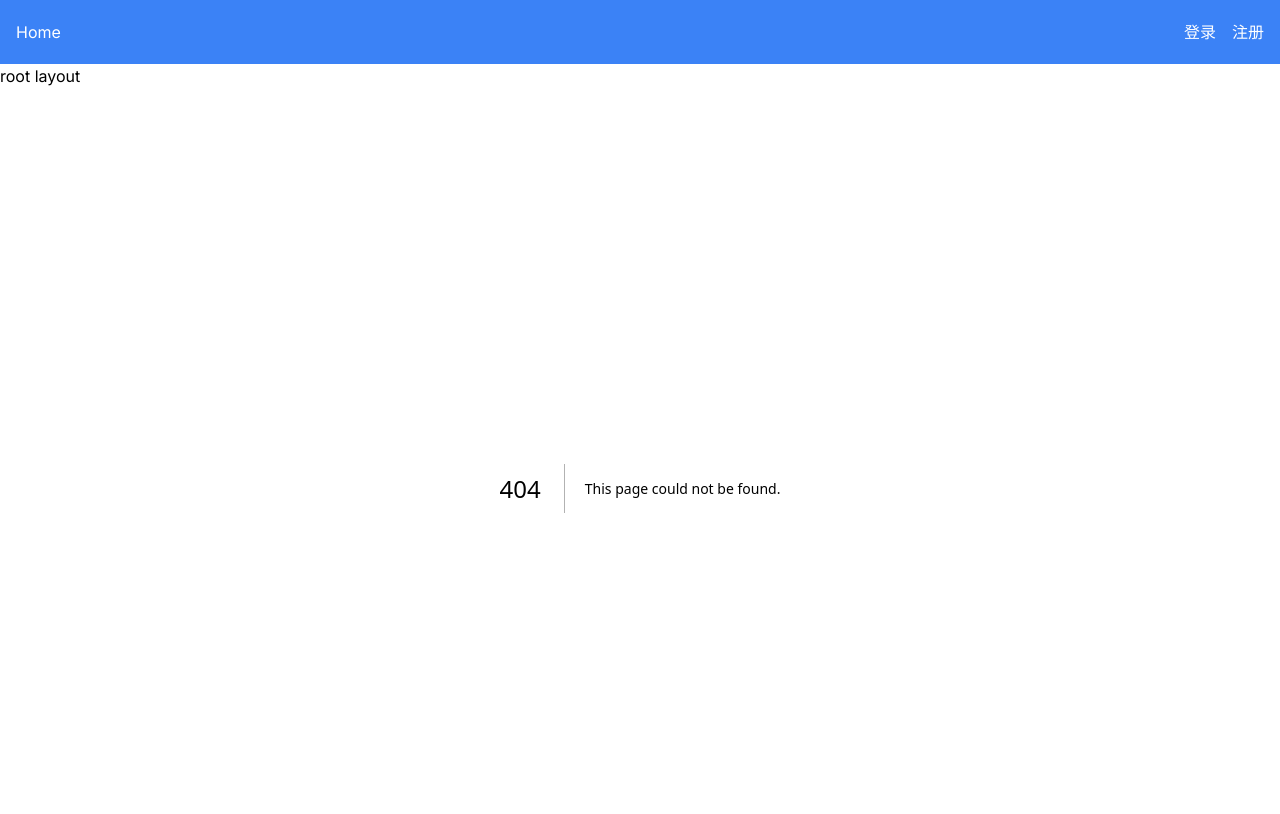
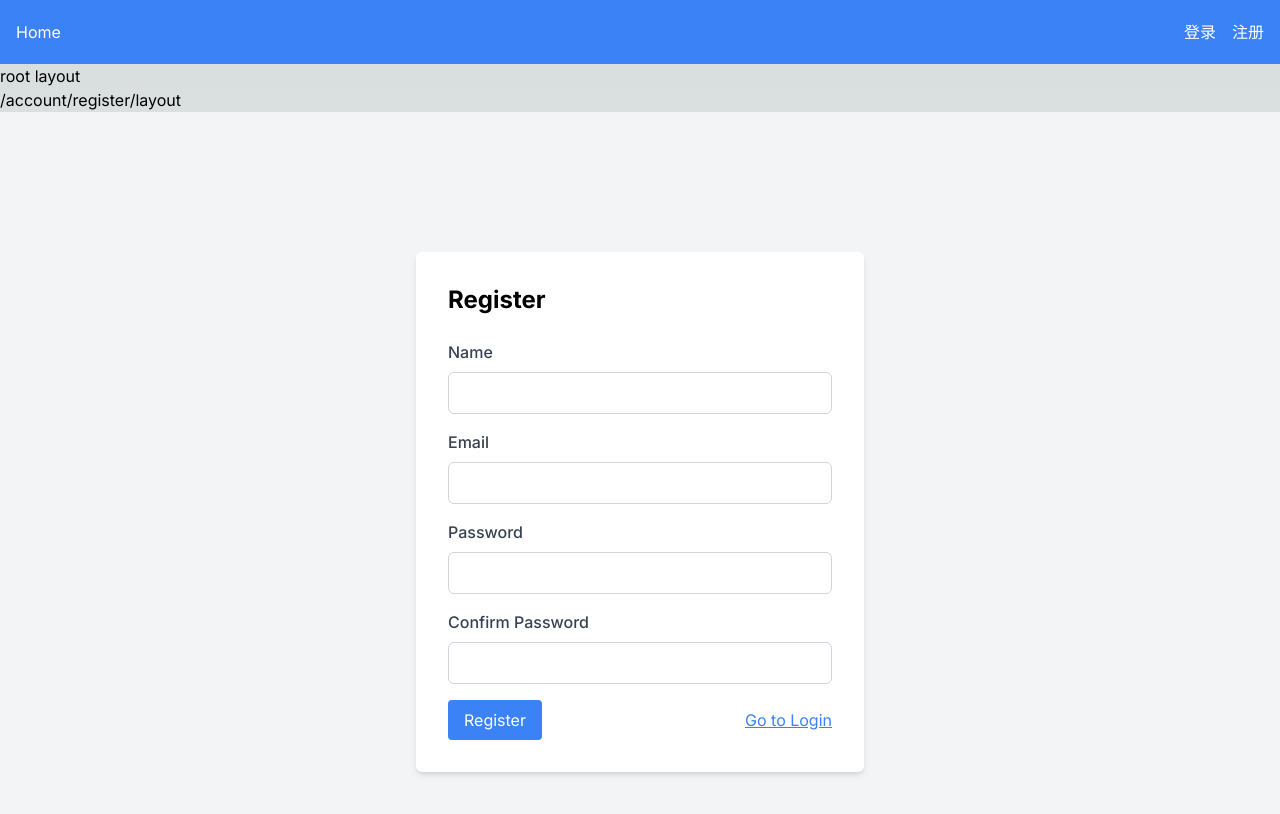
Before and after one commit to maxyou/nextjs14-starter, a Next.js app: page /pages/account/register in a window 1280 px wide. Before the commit this address had no page. Shown: the top 814 px of the page. Built offline with nearby package versions, Linux system fonts and the light colour scheme.

Commit message:
copy register page from starter v13

```diff
--- /dev/null
+++ b/src/app/pages/account/register/PageClient.tsx
@@ -0,0 +1,23 @@
+'use client'
+
+import React from 'react';
+import Register from './Register'
+
+
+const ClientPage: React.FC = () => {
+
+    return (
+        <div>
+                <div>
+
+                    {/* <p>ClientPage</p>
+                    {
+                        jwtUser && JSON.stringify({ jwtUser })
+                    } */}
+                    <Register />
+                </div>
+        </div>
+    )
+}
+
+export default ClientPage
--- /dev/null
+++ b/src/app/pages/account/register/Register.tsx
@@ -0,0 +1,155 @@
+import React, { useState, useEffect } from 'react';
+import { useRouter } from 'next/navigation';
+import ReactModal from 'react-modal';
+import Link from "next/link";
+import User from '../../../models/User';
+import { serverActionfetchUsers, serverActionAddUser, serverActionUpdateUser, serverActionDeleteUser } from './serverAction';
+
+// ReactModal.setAppElement('#__next'); // To prevent screen readers from focusing on background content
+
+const Register = () => {
+
+  const router = useRouter();
+
+  const [name, setName] = useState('');
+  const [email, setEmail] = useState('');
+  const [password, setPassword] = useState('');
+  const [confirmPassword, setConfirmPassword] = useState('');
+  const [suggestion, setSuggestion] = useState('');
+
+  const handleNameChange = (e: React.ChangeEvent<HTMLInputElement>) => {
+    setName(e.target.value);
+  };
+
+  const handleEmailChange = (e: React.ChangeEvent<HTMLInputElement>) => {
+    setEmail(e.target.value);
+  };
+
+  const handlePasswordChange = (e: React.ChangeEvent<HTMLInputElement>) => {
+    setPassword(e.target.value);
+    checkPasswordMatch(e.target.value, confirmPassword);
+  };
+
+  const handleConfirmPasswordChange = (e: React.ChangeEvent<HTMLInputElement>) => {
+    setConfirmPassword(e.target.value);
+    checkPasswordMatch(password, e.target.value);
+  };
+
+  const checkPasswordMatch = (password: string, confirmPassword: string) => {
+    if (password !== confirmPassword) {
+      setSuggestion('Inconsistent password input');
+    } else {
+      setSuggestion('');
+    }
+  };
+
+  const handleGotoLogin = () => {
+    router.push('/user/login');
+  }
+
+  const handleRegister = () => {
+
+    const url = "/api/user/register";
+    const options = {
+      method: "POST",
+      headers: {
+        Accept: "application/json",
+        "Content-Type": "application/json",
+      },
+      body: JSON.stringify({
+        name: name,
+        password: password,
+      }),
+    };
+
+    console.log(`POST name: ${name}, password: ${password}`);
+
+    fetch(url, options)
+      .then((response) => response.json())
+      .then((data) => {
+        console.log(data);
+        if (data.code === 0) {
+          // redirect to todolist page
+          router.push(`/biz/todolist?${Math.random().toString()}`);
+        }
+      });
+
+
+    // Perform registration logic here
+    // You can send the data to an API or handle it as per your requirement
+    console.log('Registration submitted');
+  };
+
+  return (
+    <div className="flex flex-col items-center justify-center min-h-screen bg-gray-100">
+      <div className="max-w-md w-full bg-white p-8 shadow-md rounded-md">
+        <h2 className="text-2xl font-bold mb-6">Register</h2>
+        <div className="mb-4">
+          <label htmlFor="name" className="block text-gray-700 font-medium mb-2">
+            Name
+          </label>
+          <input
+            type="text"
+            id="name"
+            className="border border-gray-300 px-3 py-2 rounded-md w-full focus:outline-none focus:ring focus:border-blue-300"
+            value={name}
+            onChange={handleNameChange}
+          />
+        </div>
+        <div className="mb-4">
+          <label htmlFor="email" className="block text-gray-700 font-medium mb-2">
+            Email
+          </label>
+          <input
+            type="email"
+            id="email"
+            className="border border-gray-300 px-3 py-2 rounded-md w-full focus:outline-none focus:ring focus:border-blue-300"
+            value={email}
+            onChange={handleEmailChange}
+          />
+        </div>
+        <div className="mb-4">
+          <label htmlFor="password" className="block text-gray-700 font-medium mb-2">
+            Password
+          </label>
+          <input
+            type="password"
+            id="password"
+            className="border border-gray-300 px-3 py-2 rounded-md w-full focus:outline-none focus:ring focus:border-blue-300"
+            value={password}
+            onChange={handlePasswordChange}
+          />
+        </div>
+        <div className="mb-4">
+          <label htmlFor="confirmPassword" className="block text-gray-700 font-medium mb-2">
+            Confirm Password
+          </label>
+          <input
+            type="password"
+            id="confirmPassword"
+            className="border border-gray-300 px-3 py-2 rounded-md w-full focus:outline-none focus:ring focus:border-blue-300"
+            value={confirmPassword}
+            onChange={handleConfirmPasswordChange}
+          />
+          {suggestion && <p className="text-red-500 mt-1">{suggestion}</p>}
+        </div>
+        <div className="flex justify-between">
+          <button
+            className="bg-blue-500 text-white py-2 px-4 rounded focus:outline-none focus:ring focus:border-blue-300"
+            onClick={handleRegister}
+          >
+            Register
+          </button>
+          <button
+            className="text-blue-500 underline focus:outline-none focus:ring focus:border-blue-300"
+            onClick={handleGotoLogin}
+          >
+            Go to Login
+          </button>
+        </div>
+      </div>
+    </div>
+  );
+}
+
+export default Register;
--- /dev/null
+++ b/src/app/pages/account/register/layout.tsx
@@ -0,0 +1,8 @@
+export default function Layout({ children }: { children: React.ReactNode }) {
+  return (
+    <div>
+      <div>/account/register/layout</div>
+      {children}
+    </div>
+  )
+}
--- /dev/null
+++ b/src/app/pages/account/register/page.tsx
@@ -0,0 +1,15 @@
+import PageClient from './PageClient'
+
+export default async function PageServer() {
+
+  return (
+    <div>
+      <div>
+        <PageClient />
+      </div>
+      {/* <ChildLayout>
+        <Page />
+      </ChildLayout> */}
+    </div>
+  )
+}
--- /dev/null
+++ b/src/app/pages/account/register/serverAction.ts
@@ -0,0 +1,28 @@
+'use server';
+import { createUser, getUser, updateUser, deleteUser, getAllUsers } from '../../../lib/userRepository';
+import User from '../../../models/User';
+
+export async function serverActionfetchUsers(): Promise<string> {
+    console.log("server action GET all users");
+    const users = await getAllUsers();
+    return JSON.stringify(users);
+}
+
+
+export async function serverActionAddUser(user:User): Promise<string> {
+    console.log("server action POST add user");
+    const newUser = await createUser(user.name, user.email);
+    return JSON.stringify(user);
+}
+
+export async function serverActionUpdateUser(user:User): Promise<string> {
+    console.log("server action PUT update user");
+    const updatedUser = await updateUser(user.id!, user.name, user.email);
+    return JSON.stringify(user);
+}
+
+export async function serverActionDeleteUser(id:number): Promise<string> {
+    console.log("server action DELETE delete user");
+    await deleteUser(id);
+    return JSON.stringify({id});
+}
```
Also changed, not shown: 1 other file (tests, documents, lock files or other folders).
